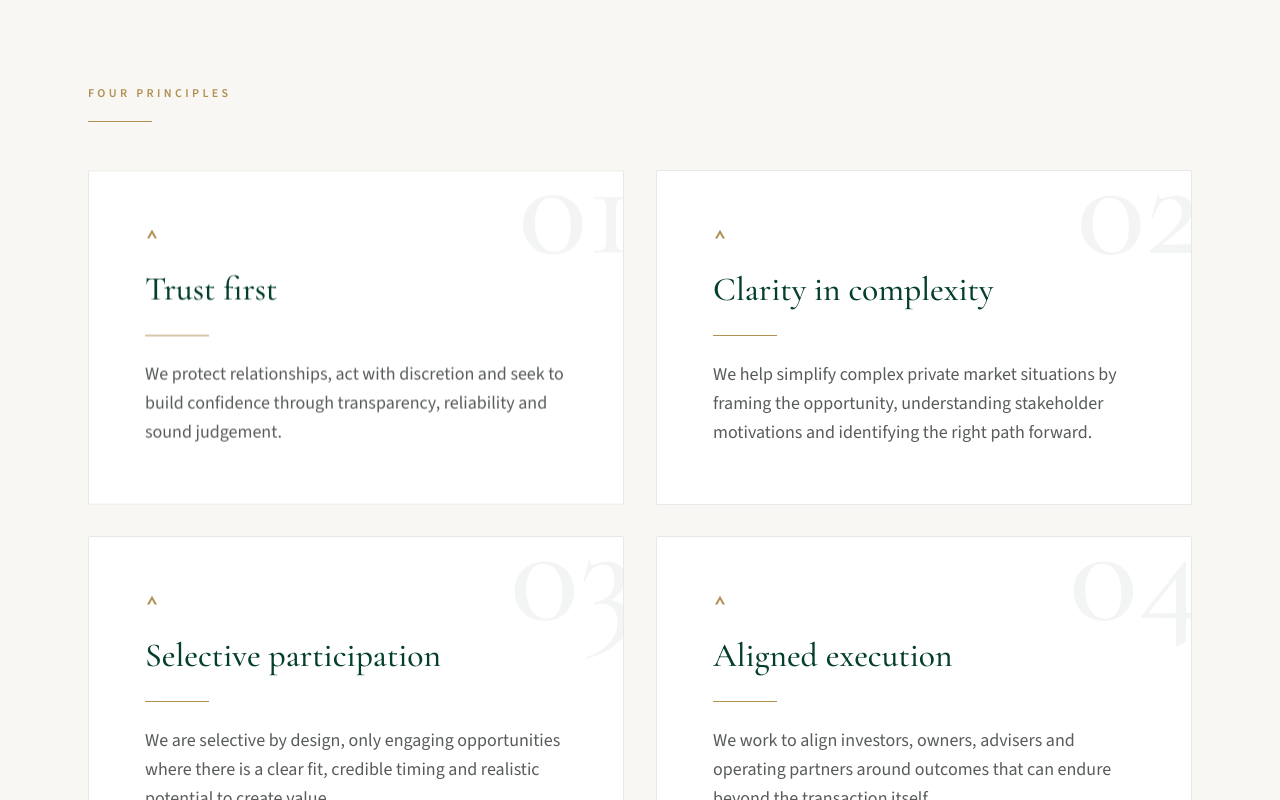
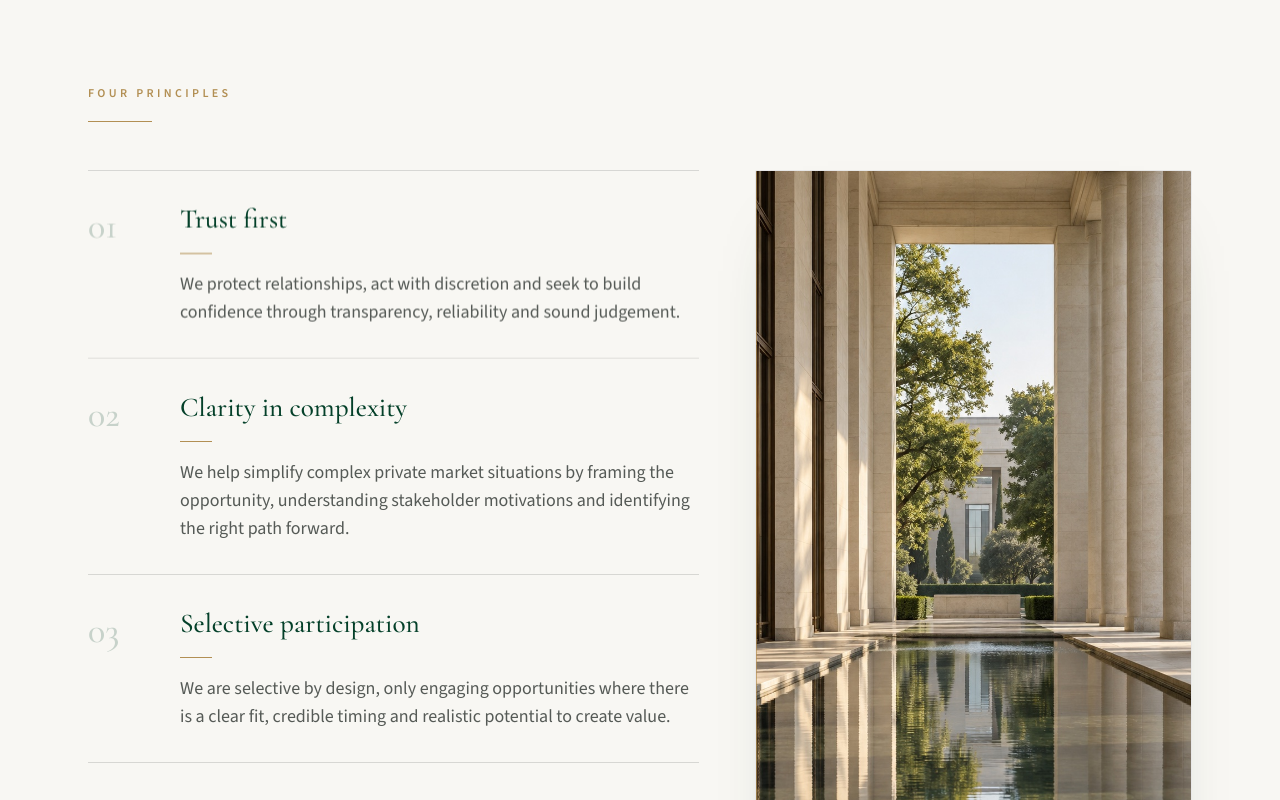
Before and after one commit to maminebakkar/truvoncapital, a Next.js app: page /our-approach in a window 1280 px wide. Shown: the part 660-1460 px from the top of the page. Built offline with nearby package versions, Linux system fonts and the light colour scheme.

Commit message:
Redesign Four Principles section

```diff
--- a/src/app/our-approach/page.tsx
+++ b/src/app/our-approach/page.tsx
@@ -1,7 +1,8 @@
 import type { Metadata } from "next";
+import Image from "next/image";
 import Masthead from "@/components/Masthead";
 import Reveal from "@/components/Reveal";
-import { ButtonLink, Eyebrow, GoldRule, PeakIcon } from "@/components/ui";
+import { ButtonLink, Eyebrow, GoldRule } from "@/components/ui";
 
 export const metadata: Metadata = {
   title: "Our approach",
@@ -58,30 +59,51 @@ export default function OurApproachPage() {
             <GoldRule draw className="mt-5" />
           </Reveal>
 
-          <div className="mt-12 grid gap-6 sm:grid-cols-2 lg:gap-8">
+          <div className="mt-12 grid items-stretch gap-12 lg:grid-cols-[minmax(0,7fr)_minmax(0,5fr)] lg:gap-14">
+            <ol className="border-t border-charcoal/15">
               {principles.map((p, i) => (
                 <Reveal
+                  as="li"
                   key={p.n}
-                delay={(i % 2) * 100 + Math.floor(i / 2) * 60}
-                className="group relative flex flex-col overflow-hidden rounded-sm border border-charcoal/10 bg-white p-10 transition-all duration-500 hover:-translate-y-1.5 hover:border-gold/50 hover:shadow-[0_30px_60px_-40px_rgba(4,64,41,0.35)] lg:p-14"
+                  delay={i * 60}
+                  className="group grid grid-cols-[3.25rem_minmax(0,1fr)] gap-4 border-b border-charcoal/15 py-7 sm:grid-cols-[4.25rem_minmax(0,1fr)] sm:gap-6 sm:py-8"
                 >
                   <span
                     aria-hidden="true"
-                  className="pointer-events-none absolute -right-3 -top-9 font-serif text-[9rem] font-medium leading-none text-primary/[0.05] transition-colors duration-500 group-hover:text-gold/[0.15]"
+                    className="pt-1 font-serif text-3xl font-medium leading-none text-primary/20 transition-colors duration-500 group-hover:text-gold/75 sm:text-4xl"
                   >
                     {p.n}
                   </span>
-
-                <PeakIcon className="h-3.5 w-3.5" />
-                <h2 className="mt-7 font-serif text-3xl font-medium leading-tight text-primary lg:text-[2.1rem]">
+                  <div>
+                    <h2 className="font-serif text-2xl font-medium leading-tight text-primary transition-transform duration-500 group-hover:translate-x-1 sm:text-[1.7rem]">
                       {p.title}
                     </h2>
-                <GoldRule className="mt-6 w-10 transition-all duration-500 group-hover:w-20" />
-                <p className="mt-6 max-w-md font-sans text-lg leading-relaxed text-charcoal/75">
+                    <GoldRule className="mt-4 w-8 transition-all duration-500 group-hover:w-14" />
+                    <p className="mt-4 max-w-2xl font-sans text-base leading-relaxed text-charcoal/75 sm:text-lg">
                       {p.body}
                     </p>
+                  </div>
                 </Reveal>
               ))}
+            </ol>
+
+            <Reveal
+              as="figure"
+              delay={100}
+              className="relative min-h-[26rem] overflow-hidden rounded-sm border border-charcoal/10 bg-white shadow-[0_28px_70px_-48px_rgba(4,64,41,0.4)] lg:h-full lg:min-h-0"
+            >
+              <div
+                aria-hidden="true"
+                className="absolute inset-y-0 left-0 z-10 w-px bg-gold/70"
+              />
+              <Image
+                src="/images/our-approach-principles.jpg"
+                alt="A limestone colonnade and reflecting pool at a contemporary institution"
+                fill
+                sizes="(min-width: 1024px) 38vw, 100vw"
+                className="object-cover object-center"
+              />
+            </Reveal>
           </div>
         </div>
       </section>
```
Also changed, not shown: public/images/our-approach-principles.jpg (added). Lines whose indentation alone changed are shown as unchanged.
